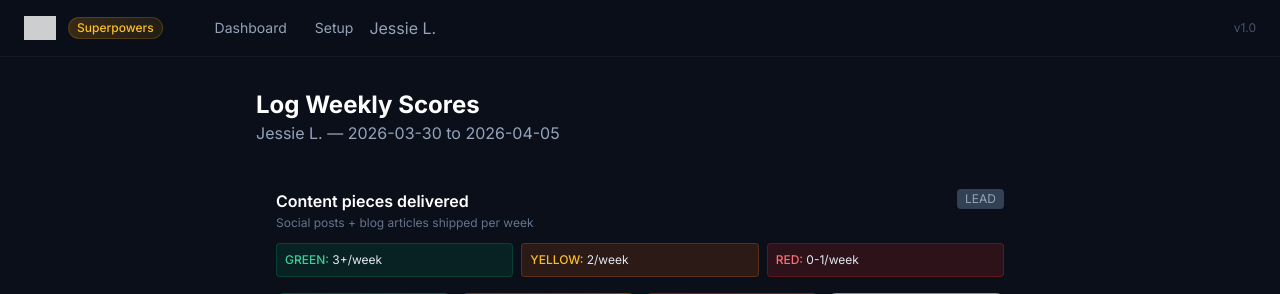
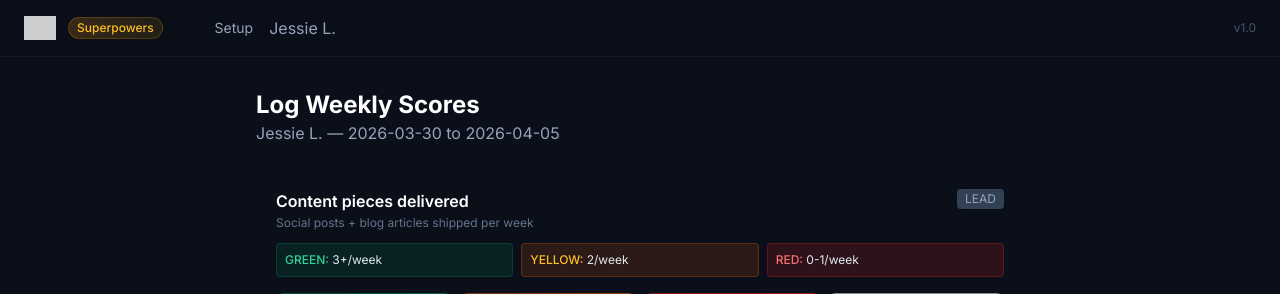
Before and after one commit to AFDV-Marketing/kpi-tracker, a FastAPI app: page /log/1 in a window 1280 px wide. Shown: the top 294 px of the page. Run offline with FastAPI, Linux system fonts and the light colour scheme; data comes from the database, SQL or seed files in the repository; data that the repository does not hold is empty; some libraries are stand-ins or nearby versions; grey boxes are pictures that could not be loaded.

Commit message:
Hide dashboard from team — root redirects to /setup
Co-Authored-By: Claude Opus 4.6 (1M context) <noreply@anthropic.com>

```diff
--- a/app.py
+++ b/app.py
@@ -38,8 +38,14 @@ def get_month_range(d=None):
     return first.isoformat(), last.isoformat()
 
 
-# ── Dashboard ──────────────────────────────────────────────
+# ── Root redirect ──────────────────────────────────────────
 @app.get("/", response_class=HTMLResponse)
+async def root(request: Request):
+    return RedirectResponse("/setup", status_code=303)
+
+
+# ── Dashboard (CEO only — hidden from nav) ─────────────────
+@app.get("/dashboard", response_class=HTMLResponse)
 async def dashboard(request: Request):
     db = get_db()
     staff = db.execute("SELECT * FROM staff WHERE active=1").fetchall()
--- a/templates/base.html
+++ b/templates/base.html
@@ -61,7 +61,6 @@
                     <span class="text-xs font-medium px-2 py-0.5 rounded-full bg-gradient-to-r from-amber-500/20 to-yellow-500/10 text-amber-400 border border-amber-500/20">Superpowers</span>
                 </a>
                 <div class="hidden md:flex items-center gap-1 ml-4">
-                    <a href="/" class="nav-link text-sm {% block nav_dashboard %}{% endblock %}">Dashboard</a>
                     <a href="/setup" class="nav-link text-sm {% block nav_setup %}{% endblock %}">Setup</a>
                     {% block nav_extra %}{% endblock %}
                 </div>
```
